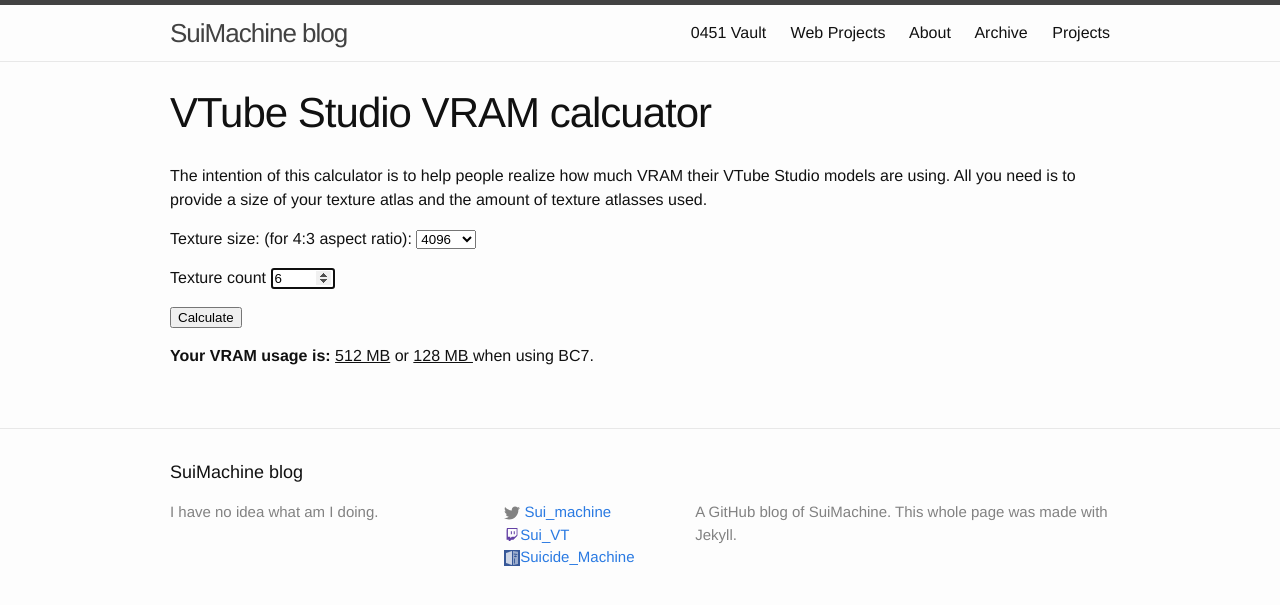
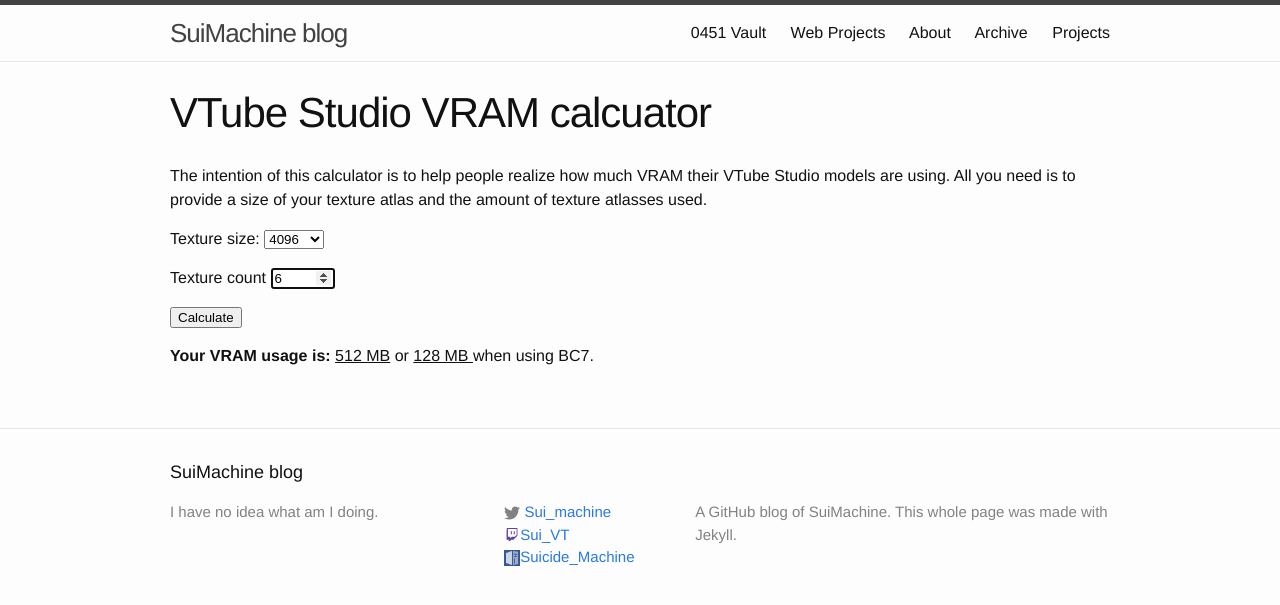
Before and after one commit to SuiMachine/SuiMachine.github.io, a Jekyll site: the page built from web_projects/vtubestudio_vram_calculator.md, in a window 1280 px wide. Shown: the top 605 px of the page. Built offline with Jekyll 4.4.1, drawn with Linux system fonts in a browser that asks for light colours.

Commit message:
Nice leftover

```diff
--- a/web_projects/vtubestudio_vram_calculator.md
+++ b/web_projects/vtubestudio_vram_calculator.md
@@ -6,7 +6,7 @@
 ---
 The intention of this calculator is to help people realize how much VRAM their VTube Studio models are using. All you need is to provide a size of your texture atlas and the amount of texture atlasses used.
 
-Texture size: (for 4:3 aspect ratio): <select name="texture_size" id="texture_size" onchange="calculateVRAMUSage();">
+Texture size: <select name="texture_size" id="texture_size" onchange="calculateVRAMUSage();">
     <option value="256">256</option>
     <option value="512">512</option>
     <option value="1024">1024</option>
```
